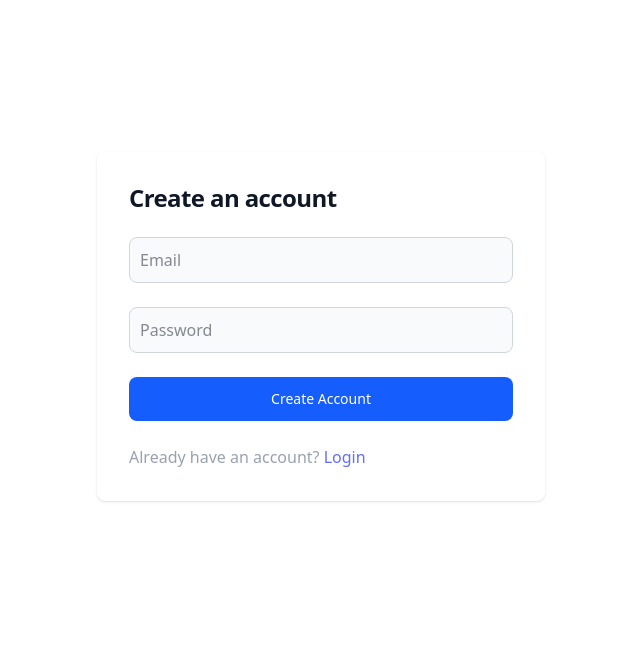
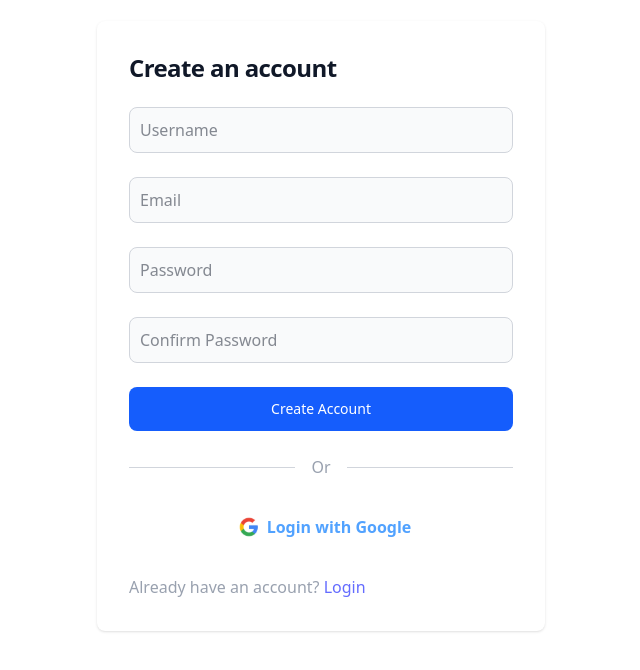
Before and after one commit to Bimaahmadani/MyMovie-app, a React (Vite) app: page /signup in a window 1280 px wide. Shown: the part 106-776 px from the top of the page, without its empty margins (319-959 px from the left). Built offline with nearby package versions, Linux system fonts and the light colour scheme; no server answers.

Commit message:
update signup.jsx

```diff
--- a/src/pages/Signup.jsx
+++ b/src/pages/Signup.jsx
@@ -4,22 +4,53 @@ import { Link, useNavigate } from 'react-router-dom';
 // import '../css/Auth.css';
 
 function Signup() {
-  const { signUp } = useAuth();
+   const { signIn, signInWithGoogle } = useAuth();
   const [email, setEmail] = useState('');
   const [password, setPassword] = useState('');
+  const [username, setUsername] = useState("");
   const [err, setErr] = useState('');
   const navigate = useNavigate();
+  const [confirmPassword, setConfirmPassword] = useState("");
 
   const handleSubmit = async (e) => {
   e.preventDefault();
+  if (password !== confirmPassword) {
+    setErr("Passwords do not match!");
+    return;
+  }
+
+  try {
+    const userCredential = await createUserWithEmailAndPassword(auth, email, password);
+    await updateProfile(userCredential.user, { displayName: username }); // simpan username
+    console.log("User created:", userCredential.user);
+  } catch (error) {
+    console.error(error);
+    setErr(error.message);
+  }
+};
+
+
+  const handleGoogle = async () => {
   setErr('');
   try {
-      await signUp(email, password);
+    const result = await signInWithGoogle();
+    const user = result.user;
+
+    // Ambil username → dari displayName atau email prefix
+    const finalUsername = user.displayName || user.email.split('@')[0];
+
+    // Update profile user di Firebase
+    await updateProfile(user, { displayName: finalUsername });
+
+    // Setelah signup berhasil → arahkan ke Home (atau halaman lain)
     navigate('/', { replace: true });
   } catch (e) {
     setErr(e.message);
   }
 };
+
+
+
 
   return (
     <div className="auth">
@@ -34,16 +65,66 @@ function Signup() {
 
                         {/* {err && <div className="error-message">{err}</div>} */}
                        <form onSubmit={handleSubmit} className="auth-form space-y-4 md:space-y-6">
-                          <input type="email" placeholder="Email"
-                          className='bg-gray-50 border border-gray-300 text-gray-900 rounded-lg focus:ring-primary-600 focus:border-primary-600 block w-full p-2.5 dark:bg-gray-700 dark:border-gray-600 dark:placeholder-gray-400 dark:text-white dark:focus:ring-blue-500 dark:focus:border-blue-500'
-                                value={email} onChange={(e)=>setEmail(e.target.value)} required />
-                          <input type="password" placeholder="Password"
-                          className='bg-gray-50 border border-gray-300 text-gray-900 rounded-lg focus:ring-primary-600 focus:border-primary-600 block w-full p-2.5 dark:bg-gray-700 dark:border-gray-600 dark:placeholder-gray-400 dark:text-white dark:focus:ring-blue-500 dark:focus:border-blue-500'
-                                value={password} onChange={(e)=>setPassword(e.target.value)} required />
-                          <button type="submit"
-                          className='w-full text-white bg-blue-600 hover:bg-blue-700 focus:ring-4 focus:outline-none focus:ring-primary-300 font-medium rounded-lg text-sm px-5 py-3 text-center dark:bg-primary-600 dark:hover:bg-primary-700 dark:focus:ring-primary-800'>
-                            Create Account</button>
+                            {/* Username */}
+                            <input
+                              type="text"
+                              placeholder="Username"
+                              className="bg-gray-50 border border-gray-300 text-gray-900 rounded-lg focus:ring-primary-600 focus:border-primary-600 block w-full p-2.5 dark:bg-gray-700 dark:border-gray-600 dark:placeholder-gray-400 dark:text-white dark:focus:ring-blue-500 dark:focus:border-blue-500"
+                              value={username}
+                              onChange={(e) => setUsername(e.target.value)}
+                              required
+                            />
+
+                            {/* Email */}
+                            <input
+                              type="email"
+                              placeholder="Email"
+                              className="bg-gray-50 border border-gray-300 text-gray-900 rounded-lg focus:ring-primary-600 focus:border-primary-600 block w-full p-2.5 dark:bg-gray-700 dark:border-gray-600 dark:placeholder-gray-400 dark:text-white dark:focus:ring-blue-500 dark:focus:border-blue-500"
+                              value={email}
+                              onChange={(e) => setEmail(e.target.value)}
+                              required
+                            />
+
+                            {/* Password */}
+                            <input
+                              type="password"
+                              placeholder="Password"
+                              className="bg-gray-50 border border-gray-300 text-gray-900 rounded-lg focus:ring-primary-600 focus:border-primary-600 block w-full p-2.5 dark:bg-gray-700 dark:border-gray-600 dark:placeholder-gray-400 dark:text-white dark:focus:ring-blue-500 dark:focus:border-blue-500"
+                              value={password}
+                              onChange={(e) => setPassword(e.target.value)}
+                              required
+                            />
+
+                            {/* Confirm Password */}
+                            <input
+                              type="password"
+                              placeholder="Confirm Password"
+                              className="bg-gray-50 border border-gray-300 text-gray-900 rounded-lg focus:ring-primary-600 focus:border-primary-600 block w-full p-2.5 dark:bg-gray-700 dark:border-gray-600 dark:placeholder-gray-400 dark:text-white dark:focus:ring-blue-500 dark:focus:border-blue-500"
+                              value={confirmPassword}
+                              onChange={(e) => setConfirmPassword(e.target.value)}
+                              required
+                            />
+
+                            <button
+                              type="submit"
+                              className="w-full text-white bg-blue-600 hover:bg-blue-700 focus:ring-4 focus:outline-none focus:ring-primary-300 font-medium rounded-lg text-sm px-5 py-3 text-center"
+                            >
+                              Create Account
+                            </button>
+
+                             {/* divider */}
+                            <div className="relative flex items-center">
+                              <div className="flex-grow border-t border-gray-300"></div>
+                              <span className="flex-shrink mx-4 text-gray-400">Or</span>
+                              <div className="flex-grow border-t border-gray-300"></div>
+                            </div>
+                          {/* google button */}
+                          <button className='w-full flex justify-center items-center text-blue-400 bg-white hover:bg-gray-100 focus:ring-4 font-semibold rounded-lg text-md px-5 py-3 text-center dark:bg-primary-600 dark:hover:bg-primary-700 dark:focus:ring-primary-800'
+                           onClick={handleGoogle}><img src="/images/google.svg" className=' w-5 h-5 mx-2' alt="Logo" /> Login with Google</button>
+
                           </form>
+
+
                         <p
                         className='text-medium font-light text-gray-400 dark:text-gray-400'>
                           Already have an account? <Link to="/login" className='font-medium text-primary-600 hover:underline dark:text-primary-500'>Login</Link></p>
```
Lines whose indentation alone changed are shown as unchanged.
